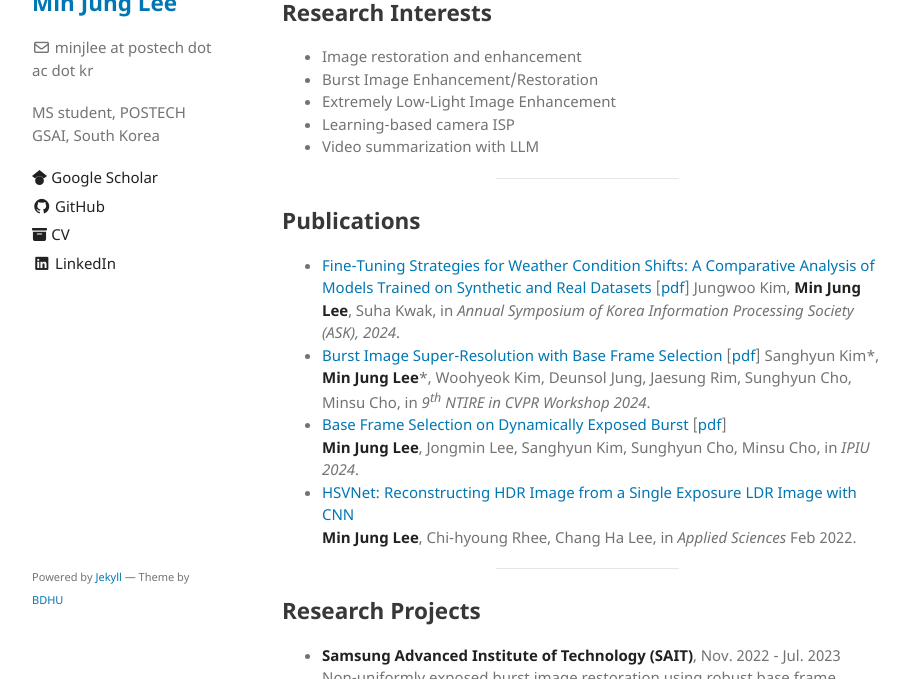
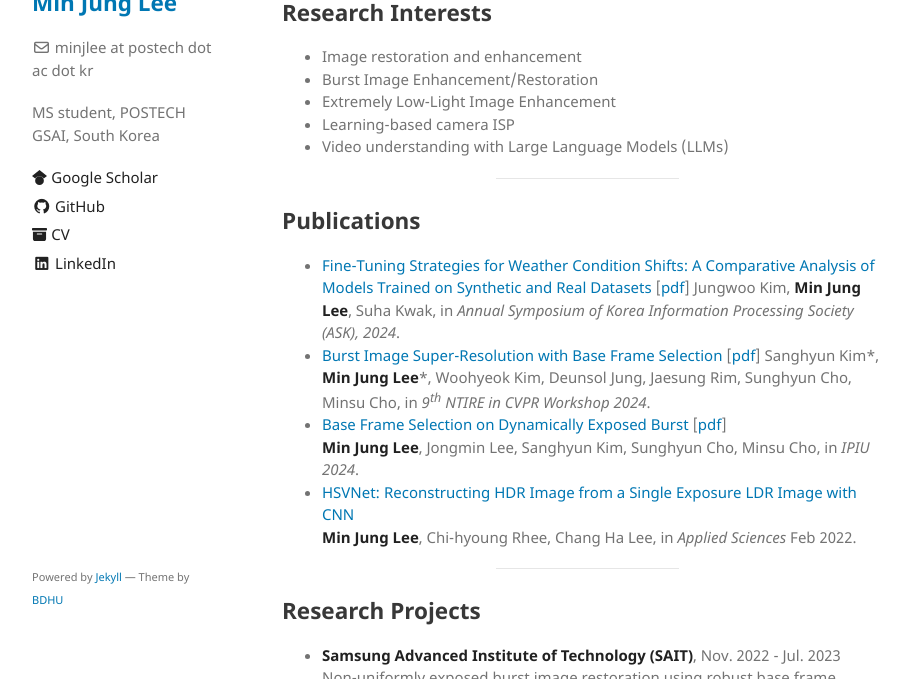
Before and after one commit to mlee47/mlee47.github.io, a Jekyll site: the page built from index.md, in a window 1280 px wide and 900 px high, cut to the strip 221-900 px from the top of the window. Shown: the whole strip, without its empty margins (178-1087 px from the left). Built offline with Jekyll 4.4.1, drawn with Linux system fonts in a browser that asks for light colours.

Commit message:
research interest

```diff
--- a/index.md
+++ b/index.md
@@ -17,7 +17,7 @@ I am a member of the [computer vision lab.](https://cvlab.postech.ac.kr/lab/) in
 *   Burst Image Enhancement/Restoration
 *   Extremely Low-Light Image Enhancement
 *   Learning-based camera ISP
-*   Video summarization with LLM
+*   Video understanding with Large Language Models (LLMs)
 
 <!-- * * * -->
 
```
Also changed, not shown: 1 other file.
